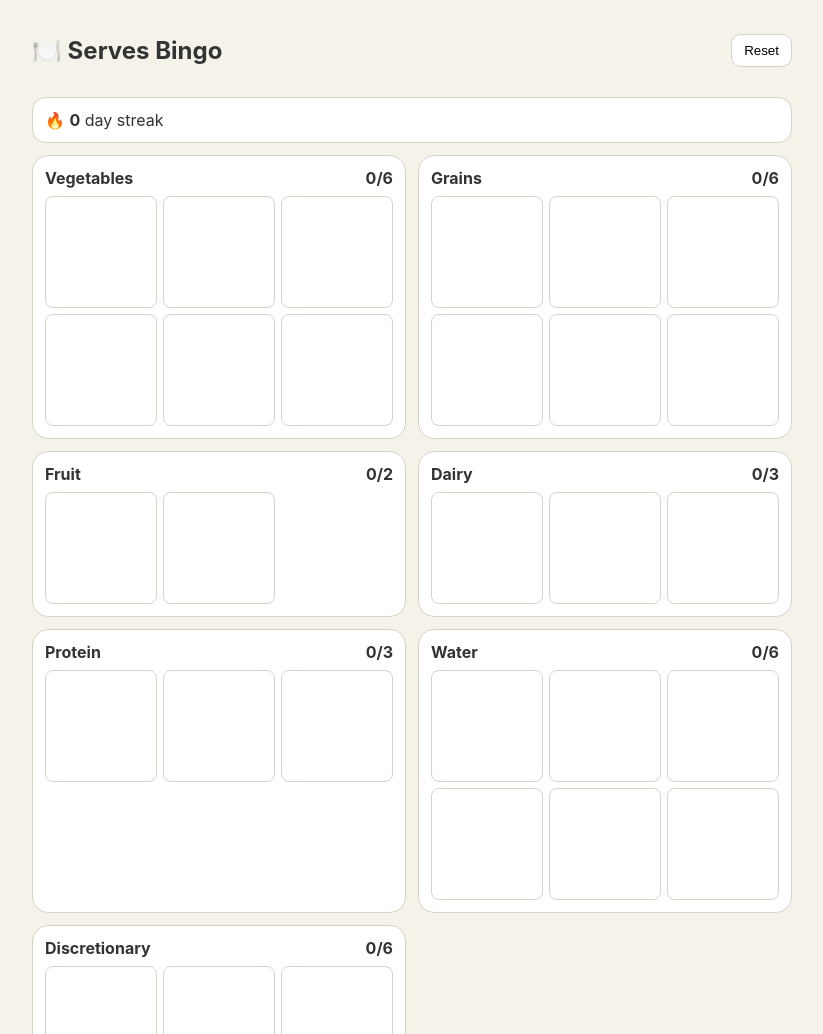
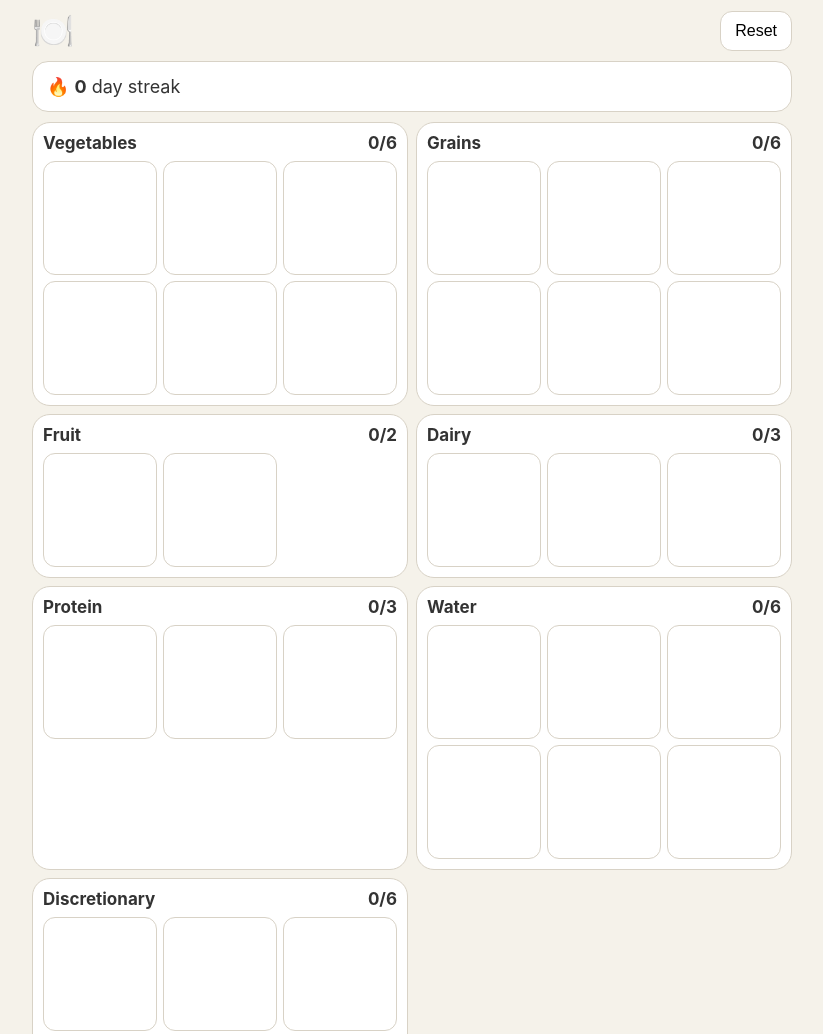
Before and after one commit to Jamkins/serves-bingo, a plain HTML site: page index.html in a window 1280 px wide. Shown: the top 1034 px of the page, without its empty margins (228-1051 px from the left). Drawn offline with Linux system fonts and the light colour scheme.

Commit message:
Update index.html

```diff
--- a/index.html
+++ b/index.html
@@ -1,5 +1,275 @@
-<!doctype html><html><head><meta charset="utf-8"><meta name="viewport" content="width=device-width,initial-scale=1"><title>Serves Bingo</title><link rel="manifest" href="manifest.webmanifest"><meta name="theme-color" content="#F5F2EA"><style>
-body{margin:0;font-family:-apple-system,BlinkMacSystemFont,sans-serif;background:#F5F2EA;color:#333}.w{max-width:760px;margin:auto;padding:16px}.top{display:flex;justify-content:space-between;align-items:center}.st{background:#fff;border:1px solid #D8D2C6;border-radius:14px;padding:12px;margin:12px 0}.g{display:grid;grid-template-columns:repeat(2,1fr);gap:12px}.c{background:#fff;border:1px solid #D8D2C6;border-radius:16px;padding:12px}.h{display:flex;justify-content:space-between;font-weight:700;margin-bottom:8px}.s{display:grid;grid-template-columns:repeat(3,1fr);gap:6px}.b{aspect-ratio:1;border:1px solid #D8D2C6;border-radius:8px;background:#fff;font-size:28px}button{padding:8px 12px;border-radius:10px;border:1px solid #D8D2C6;background:#fff}
-</style></head><body><div class=w><div class=top><h2>🍽️ Serves Bingo</h2><button id=r>Reset</button></div><div class=st>🔥 <b id=streak>0</b> day streak</div><div id=grid class=g></div></div><script>
-const G=[["Vegetables",6,"#4CAF50",0],["Grains",6,"#E3A12A",0],["Fruit",2,"#E85D5D",0],["Dairy",3,"#F4D03F",0],["Protein",3,"#8E5AE8",0],["Water",6,"#4A90E2",0],["Discretionary",6,"#fff",1]],T=new Date().toISOString().slice(0,10);let d=JSON.parse(localStorage.sb2||"{}");if(!d.streak)d.streak=0;if(d.date!==T){if(d.date&&d.done)d.streak++;d={date:T,streak:d.streak,done:false,counts:{}};G.forEach(x=>d.counts[x[0]]=0)};const save=()=>localStorage.sb2=JSON.stringify(d),ok=()=>["Vegetables","Grains","Fruit","Dairy","Protein","Water"].every(n=>d.counts[n]===G.find(x=>x[0]===n)[1]);function draw(){streak.textContent=d.streak;grid.innerHTML="";G.forEach(x=>{let card=document.createElement("div");card.className="c";card.innerHTML=`<div class=h><span>${x[0]}</span><span>${d.counts[x[0]]}/${x[1]}</span></div>`;let s=document.createElement("div");s.className="s";for(let i=0;i<x[1];i++){let bt=document.createElement("button");bt.className="b";if(i<d.counts[x[0]]){if(x[3])bt.textContent="✕";else bt.style.background=x[2]}bt.onclick=()=>{d.counts[x[0]]=i<d.counts[x[0]]?i:i+1;d.done=ok();save();draw()};s.appendChild(bt)}card.appendChild(s);grid.appendChild(card)})}r.onclick=()=>{G.forEach(x=>d.counts[x[0]]=0);d.done=false;save();draw()};if("serviceWorker" in navigator)navigator.serviceWorker.register("sw.js");save();draw();
-</script></body></html>
+
+<!doctype html>
+<html lang="en">
+<head>
+  <meta charset="utf-8">
+  <meta name="viewport" content="width=device-width,initial-scale=1">
+  <title>Serves Bingo</title>
+
+  <link rel="manifest" href="manifest.webmanifest">
+  <meta name="theme-color" content="#F5F2EA">
+
+  <style>
+    body{
+      margin:0;
+      font-family:-apple-system,BlinkMacSystemFont,sans-serif;
+      background:#F5F2EA;
+      color:#333;
+    }
+
+    .wrapper{
+      max-width:760px;
+      margin:auto;
+      padding:10px;
+    }
+
+    .top{
+      display:flex;
+      justify-content:space-between;
+      align-items:center;
+    }
+
+    h1{
+      margin:0;
+      font-size:34px;
+    }
+
+    .streak{
+      background:#fff;
+      border:1px solid #D8D2C6;
+      border-radius:16px;
+      padding:14px;
+      margin:10px 0;
+      font-size:18px;
+    }
+
+    .grid{
+      display:grid;
+      grid-template-columns:1fr 1fr;
+      gap:8px;
+    }
+
+    .card{
+      background:#fff;
+      border:1px solid #D8D2C6;
+      border-radius:18px;
+      padding:10px;
+    }
+
+    .head{
+      display:flex;
+      justify-content:space-between;
+      font-weight:700;
+      margin-bottom:8px;
+      font-size:17px;
+    }
+
+    .cells{
+      display:grid;
+      grid-template-columns:repeat(3,1fr);
+      gap:6px;
+    }
+
+    .cell{
+      aspect-ratio:1;
+      border:1px solid #D8D2C6;
+      border-radius:12px;
+      background:#fff;
+      display:flex;
+      align-items:center;
+      justify-content:center;
+      font-size:30px;
+      cursor:pointer;
+    }
+
+    button{
+      padding:10px 14px;
+      border-radius:12px;
+      border:1px solid #D8D2C6;
+      background:white;
+      font-size:16px;
+    }
+
+    .banner{
+      position:fixed;
+      top:12px;
+      left:50%;
+      transform:translateX(-50%);
+      background:#16A34A;
+      color:white;
+      padding:10px 18px;
+      border-radius:999px;
+      font-weight:700;
+      display:none;
+      z-index:10;
+    }
+  </style>
+</head>
+
+<body>
+
+<div id="banner" class="banner">🎉 Daily goal complete!</div>
+
+<div class="wrapper">
+
+  <div class="top">
+    <h1>🍽️</h1>
+    <button id="reset">Reset</button>
+  </div>
+
+  <div class="streak">
+    🔥 <b id="streak">0</b> day streak
+  </div>
+
+  <div id="grid" class="grid"></div>
+
+</div>
+
+<script>
+
+const groups=[
+  ["Vegetables",6,"#4CAF50",false],
+  ["Grains",6,"#E3A12A",false],
+  ["Fruit",2,"#E85D5D",false],
+  ["Dairy",3,"#F4D03F",false],
+  ["Protein",3,"#8E5AE8",false],
+  ["Water",6,"#4A90E2",false],
+  ["Discretionary",6,"#FFFFFF",true]
+];
+
+const today=new Date().toISOString().slice(0,10);
+
+let data=JSON.parse(localStorage.getItem("servesBingoV2")||"{}");
+
+if(data.date!==today){
+
+  let streak=data.streak||0;
+
+  if(data.done){
+    streak++;
+  }else if(data.date){
+    streak=0;
+  }
+
+  data={
+    date:today,
+    streak:streak,
+    done:false,
+    counts:{}
+  };
+
+  groups.forEach(g=>data.counts[g[0]]=0);
+}
+
+function save(){
+  localStorage.setItem("servesBingoV2",JSON.stringify(data));
+}
+
+function healthyComplete(){
+
+  const targets={
+    Vegetables:6,
+    Grains:6,
+    Fruit:2,
+    Dairy:3,
+    Protein:3,
+    Water:6
+  };
+
+  return Object.keys(targets).every(name=>data.counts[name]===targets[name]);
+
+}
+
+function draw(){
+
+  document.getElementById("streak").textContent=data.streak;
+
+  const grid=document.getElementById("grid");
+  grid.innerHTML="";
+
+  groups.forEach(group=>{
+
+    const name=group[0];
+    const max=group[1];
+    const colour=group[2];
+    const cross=group[3];
+
+    const card=document.createElement("div");
+    card.className="card";
+
+    const head=document.createElement("div");
+    head.className="head";
+    head.innerHTML=
+      `<span>${name}</span>
+       <span>${data.counts[name]}/${max}</span>`;
+
+    const cells=document.createElement("div");
+    cells.className="cells";
+
+    for(let i=0;i<max;i++){
+
+      const cell=document.createElement("div");
+      cell.className="cell";
+
+      if(i<data.counts[name]){
+
+        if(cross){
+          cell.textContent="✕";
+          cell.style.color="#2563EB";
+        }else{
+          cell.style.background=colour;
+        }
+
+      }
+
+      cell.onclick=()=>{
+
+        const wasDone=data.done;
+
+        data.counts[name]=
+          i<data.counts[name] ? i : i+1;
+
+        data.done=healthyComplete();
+
+        if(!wasDone && data.done){
+          const banner=document.getElementById("banner");
+          banner.style.display="block";
+          setTimeout(()=>banner.style.display="none",1800);
+        }
+
+        save();
+        draw();
+
+      };
+
+      cells.appendChild(cell);
+
+    }
+
+    card.appendChild(head);
+    card.appendChild(cells);
+
+    grid.appendChild(card);
+
+  });
+
+}
+
+document.getElementById("reset").onclick=()=>{
+
+  groups.forEach(g=>data.counts[g[0]]=0);
+
+  data.done=false;
+
+  save();
+  draw();
+
+};
+
+save();
+draw();
+
+</script>
+
+</body>
+</html>
```
